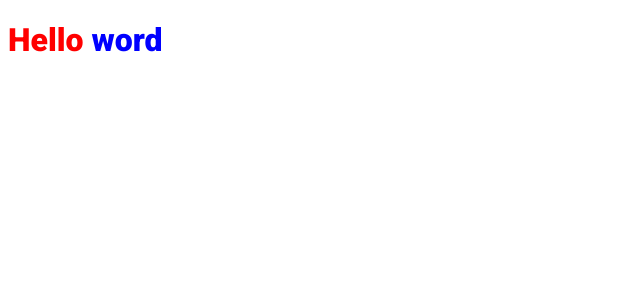
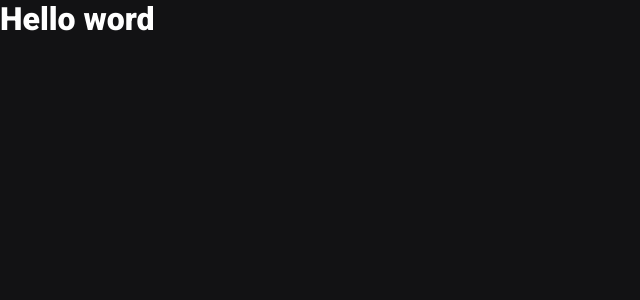
Before and after one commit to thayronFeitosa/Fundamentos-Next.js, a Next.js app: page / in a window 1280 px wide. Shown: the top 300 px of the page, without its empty margins (0-640 px from the left). Built offline with nearby package versions, Linux system fonts and the light colour scheme.

Commit message:
Criado o arquivo scss global

```diff
--- a/src/pages/_app.tsx
+++ b/src/pages/_app.tsx
@@ -1,4 +1,5 @@
 import { AppProps } from 'next/app';
+import '../styles/global.scss';
 
 function MyApp({ Component, pageProps }: AppProps) {
   return <Component {...pageProps} />
--- a/src/pages/index.tsx
+++ b/src/pages/index.tsx
@@ -1,12 +1,10 @@
 import Head from 'next/head';
-
-import styles from '../styles/home.module.scss';
 
 export default function Home() {
   return (
     <>
       <Head> <title>ig.news</title> </Head>
-      <h1 className={styles.title} >Hello <span>word</span>
+      <h1>Hello word
       </h1>
     </>
   )
--- /dev/null
+++ b/src/styles/global.scss
@@ -0,0 +1,45 @@
+* {
+  margin: 0;
+  padding: 0;
+  box-sizing: 0;
+}
+
+:root {
+  --white: #FFFFFF;
+  --gray-100:#e1e1e6;
+  --gray-300: #a8a8b3;
+  --gray-900:#121214;
+
+  --cyan-500: #61dafb;
+  --yellow-500: #eba417;
+}
+
+@media (max-width: 1080px) {
+  html {
+    font-size: 93.75%;
+  }
+}
+@media (max-width: 720px) {
+  html {
+    font-size: 87.5%;
+  }
+}
+
+body {
+  background: var(--gray-900);
+  color: var(--white)
+
+}
+
+body, input, textarea, select, button {
+  font: 400 1rem "Roboto", sans-serif;
+}
+
+button {
+  cursor: pointer;
+}
+
+a {
+  color: inherit;
+  text-decoration: none;
+}
--- a/src/styles/home.module.scss
+++ /dev/null
@@ -1,7 +0,0 @@
-.title {
-  color: red;
-  font-family: "Roboto";
-  span {
-    color: blue;
-  }
-}
```
